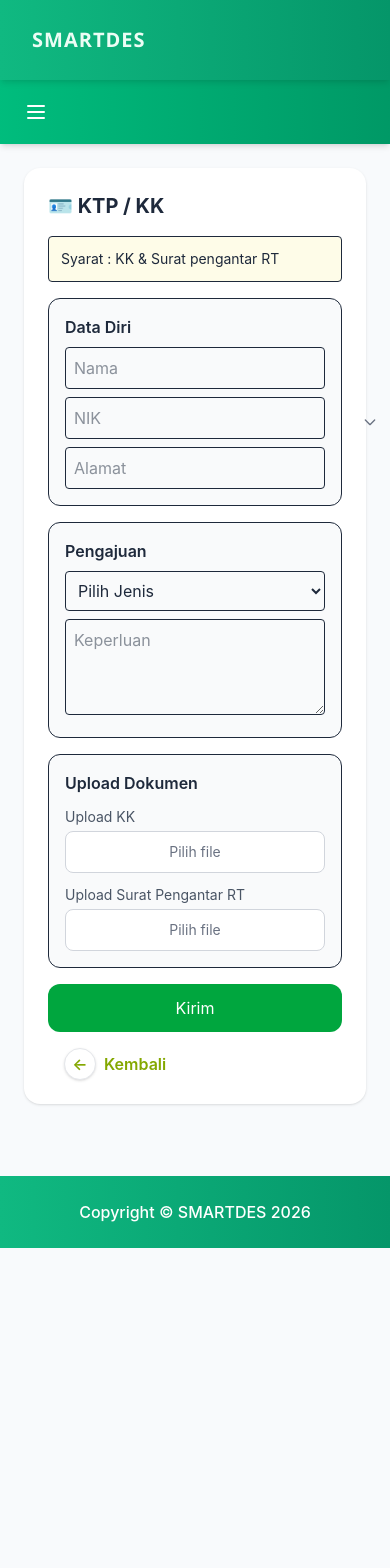
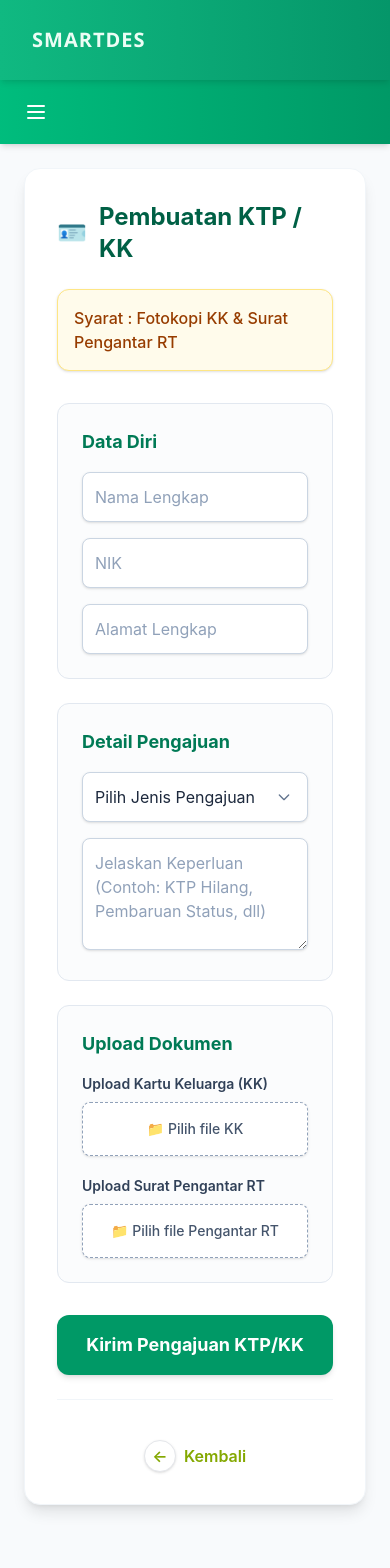
Before and after one commit to muhammadarlianoscar-uti/TA-WEB-24-SEMBADE, a Next.js app: page /pelayanan/ktp-kk in a window 390 px wide. Shown: the top 1568 px of the page. Before the commit the page ends 1248 px from the top, so only its background shows below. Built offline with nearby package versions, Linux system fonts and the light colour scheme.

Commit message:
perbaikan pada bagian pelayanan/ktp-kk

```diff
--- a/app/pelayanan/ktp-kk/page.tsx
+++ b/app/pelayanan/ktp-kk/page.tsx
@@ -39,25 +39,33 @@ export default function KTPPage() {
   };
 
   return (
-    <div className="p-6 max-w-xl mx-auto">
-      <div className="bg-white p-6 rounded-2xl shadow">
-        <h1 className="text-xl font-bold mb-4">🪪 KTP / KK</h1>
+    <div className="p-6 max-w-2xl mx-auto">
+      <div className="bg-white p-8 rounded-2xl shadow-lg border border-slate-100">
 
-        <div className="bg-yellow-50 border p-3 rounded mb-4 text-sm">Syarat :
-          KK & Surat pengantar RT
+        {/* JUDUL */}
+        <div className="flex items-center gap-3 mb-6">
+          <span className="text-2xl">🪪</span>
+          <h1 className="text-2xl font-bold text-emerald-800">Pembuatan KTP / KK</h1>
+        </div>
+
+        {/* SYARAT */}
+        <div className="bg-amber-50 border border-amber-200 text-amber-800 p-4 rounded-xl mb-8 font-medium shadow-sm">
+          Syarat : Fotokopi KK & Surat Pengantar RT
         </div>
 
         <form onSubmit={handleSend} autoComplete="off">
-          <div className="bg-gray-50 border p-4 rounded-xl mb-4">
-            <p className="font-semibold mb-2">Data Diri</p>
+
+          {/* DATA DIRI */}
+          <div className="border border-slate-200 p-6 rounded-xl mb-6 bg-slate-50/50">
+            <h2 className="text-lg font-bold text-emerald-700 mb-4">Data Diri</h2>
 
             <input
               name="name"
               value={data.name}
               onChange={handleChange}
-              placeholder="Nama"
+              placeholder="Nama Lengkap"
               required
-              className="w-full border p-2 rounded mb-2"
+              className="w-full border border-slate-300 p-3 rounded-lg mb-4 text-slate-800 placeholder-slate-400 focus:outline-none focus:ring-2 focus:ring-emerald-500 bg-white shadow-sm"
             />
 
             <input
@@ -66,49 +74,39 @@ export default function KTPPage() {
               onChange={handleChange}
               placeholder="NIK"
               required
-              className="w-full border p-2 rounded mb-2"
+              className="w-full border border-slate-300 p-3 rounded-lg mb-4 text-slate-800 placeholder-slate-400 focus:outline-none focus:ring-2 focus:ring-emerald-500 bg-white shadow-sm"
             />
 
             <input
               name="address"
               value={data.address}
               onChange={handleChange}
-              placeholder="Alamat"
+              placeholder="Alamat Lengkap"
               required
-              className="w-full border p-2 rounded"
+              className="w-full border border-slate-300 p-3 rounded-lg text-slate-800 placeholder-slate-400 focus:outline-none focus:ring-2 focus:ring-emerald-500 bg-white shadow-sm"
             />
           </div>
 
-          <div className="bg-gray-50 border p-4 rounded-xl mb-4">
-            <p className="font-semibold mb-2">Pengajuan</p>
-            <div classname="relative w-full mb-2">
+          {/* PENGAJUAN */}
+          <div className="border border-slate-200 p-6 rounded-xl mb-6 bg-slate-50/50">
+            <h2 className="text-lg font-bold text-emerald-700 mb-4">Detail Pengajuan</h2>
+
+            {/* PERBAIKAN: classname -> className */}
+            <div className="relative w-full mb-4">
               <select
                 name="type"
                 value={data.type}
                 onChange={handleChange}
                 required
-                className="w-full border p-2 rounded mb-2"
+                className="w-full appearance-none border border-slate-300 p-3 rounded-lg text-slate-800 focus:outline-none focus:ring-2 focus:ring-emerald-500 bg-white shadow-sm pr-10"
               >
-                <option value="" disabled>
-                  Pilih Jenis
-                </option>
-                <option value="ktp">KTP</option>
-                <option value="kk">KK</option>
+                <option value="" disabled>Pilih Jenis Pengajuan</option>
+                <option value="ktp">Pembuatan KTP Baru / Perbaikan</option>
+                <option value="kk">Pembuatan KK Baru / Perbaikan</option>
               </select>
-              <div className="pointer-events-none absolute inset-y-0 right-3 flex items-center text-gray-500">
-                <svg
-                  className="h-4 w-4"
-                  fill="none"
-                  stroke="currentColor"
-                  viewBox="0 0 24 24"
-                  xmlns="http://www.w3.org/2000/svg"
-                >
-                  <path
-                    strokeLinecap="round"
-                    strokeLinejoin="round"
-                    strokeWidth="2"
-                    d="M19 9l-7 7-7-7"
-                  ></path>
+              <div className="pointer-events-none absolute inset-y-0 right-4 flex items-center text-slate-500">
+                <svg className="h-4 w-4" fill="none" stroke="currentColor" viewBox="0 0 24 24" xmlns="http://www.w3.org/2000/svg">
+                  <path strokeLinecap="round" strokeLinejoin="round" strokeWidth="2" d="M19 9l-7 7-7-7"></path>
                 </svg>
               </div>
             </div>
@@ -118,20 +116,22 @@ export default function KTPPage() {
               value={data.purpose}
               onChange={handleChange}
               required
-              className="w-full border p-2 rounded h-24"
-              placeholder="Keperluan"
+              className="w-full border border-slate-300 p-3 rounded-lg h-28 text-slate-800 placeholder-slate-400 focus:outline-none focus:ring-2 focus:ring-emerald-500 bg-white shadow-sm resize-y"
+              placeholder="Jelaskan Keperluan (Contoh: KTP Hilang, Pembaruan Status, dll)"
             />
           </div>
 
-          <div className="bg-gray-50 border p-4 rounded-xl mb-4">
-            <p className="font-semibold mb-3">Upload Dokumen</p>
-            <div className="mb-3">
-              <label className="block text-sm text-gray-600 mb-1">
-                Upload KK
+          {/* UPLOAD DOKUMEN */}
+          <div className="border border-slate-200 p-6 rounded-xl mb-8 bg-slate-50/50">
+            <h2 className="text-lg font-bold text-emerald-700 mb-4">Upload Dokumen</h2>
+
+            <div className="mb-5">
+              <label className="block text-sm font-semibold text-slate-700 mb-2">
+                Upload Kartu Keluarga (KK)
               </label>
-              <label className="flex items-center justify-center bg-white border border-gray-300 p-2.5 rounded-lg cursor-pointer hover:bg-gray-100 transition">
-                <span className="text-sm text-gray-500">
-                  {files.kk ? files.kk.name : "Pilih file"}
+              <label className="flex items-center justify-center bg-white border border-dashed border-slate-400 p-4 rounded-lg cursor-pointer hover:bg-slate-100 transition shadow-sm">
+                <span className="text-sm font-medium text-slate-600">
+                  {files.kk ? `✅ ${files.kk.name}` : "📁 Pilih file KK"}
                 </span>
                 <input
                   type="file"
@@ -143,13 +143,14 @@ export default function KTPPage() {
                 />
               </label>
             </div>
+
             <div>
-              <label className="block text-sm text-gray-600 mb-1">
+              <label className="block text-sm font-semibold text-slate-700 mb-2">
                 Upload Surat Pengantar RT
               </label>
-              <label className="flex items-center justify-center bg-white border border-gray-300 p-2.5 rounded-lg cursor-pointer hover:bg-gray-100 transition">
-                <span className="text-sm text-gray-500">
-                  {files.suratRt ? files.suratRt.name : "Pilih file"}
+              <label className="flex items-center justify-center bg-white border border-dashed border-slate-400 p-4 rounded-lg cursor-pointer hover:bg-slate-100 transition shadow-sm">
+                <span className="text-sm font-medium text-slate-600">
+                  {files.suratRt ? `✅ ${files.suratRt.name}` : "📁 Pilih file Pengantar RT"}
                 </span>
                 <input
                   type="file"
@@ -163,12 +164,20 @@ export default function KTPPage() {
             </div>
           </div>
 
-          <button type="submit" className="w-full bg-green-600 text-white p-3 rounded-xl">
-            Kirim
+          <button
+            type="submit"
+            className="w-full bg-emerald-600 text-white font-bold p-4 rounded-xl hover:bg-emerald-700 transition shadow-md mb-6 text-lg"
+          >
+            Kirim Pengajuan KTP/KK
           </button>
 
+        </form>
+
+        {/* Letakkan BackButton di tengah bawah agar rapi */}
+        <div className="flex justify-center border-t border-slate-100 pt-6">
           <BackButton />
-        </form>
+        </div>
+
       </div>
     </div>
   );
--- a/app/pelayanan/page.tsx
+++ b/app/pelayanan/page.tsx
@@ -28,7 +28,6 @@ export default function PelayananPage() {
 
   // memproses data saat form dikirim
   const handleSubmit = (e: any) => {
-
     // mencegah refresh halaman otomatis saat submit
     e.preventDefault();
 
@@ -49,32 +48,30 @@ export default function PelayananPage() {
 
   return (
     <div className="p-6 max-w-5xl mx-auto">
-      <h1 className="text-2xl font-bold mb-6 text-center">Pelayanan Desa</h1>
+      <h1 className="text-3xl font-bold mb-8 text-center text-emerald-800">Pelayanan Desa</h1>
 
       {/* ================= ADMINISTRASI ================= */}
-      <div className="mb-10">
+      <div className="mb-12">
         <button
           onClick={() => setOpen(!open)}
-          className="w-full flex justify-between items-center bg-green-600 text-white p-4 rounded-xl"
+          className="w-full flex justify-between items-center bg-emerald-600 hover:bg-emerald-700 transition-colors text-white p-4 rounded-xl shadow-sm"
         >
-          <span className="font-semibold">🏛️ Administrasi Desa</span>
+          <span className="font-semibold text-lg">🏛️ Administrasi Desa</span>
           <span>{open ? "▲" : "▼"}</span>
         </button>
 
         {open && (
-          <div className="grid md:grid-cols-3 gap-4 mt-4">
+          <div className="grid md:grid-cols-3 gap-4 mt-4 animate-fade-in">
             <Card
               title="📄 Surat Domisili"
               desc="Surat keterangan tempat tinggal untuk keperluan administrasi seperti sekolah dan pekerjaan."
               link="/pelayanan/domisili"
             />
-
             <Card
               title="💸 SKTM"
               desc="Surat untuk pengajuan bantuan sosial atau beasiswa sebagai bukti kondisi ekonomi."
               link="/pelayanan/sktm"
             />
-
             <Card
               title="🪪 KTP / KK"
               desc="Surat pengantar untuk pembuatan atau pembaruan KTP dan Kartu Keluarga."
@@ -85,9 +82,8 @@ export default function PelayananPage() {
       </div>
 
       {/* ================= PENGADUAN ================= */}
-
-      <div className="bg-green-600 p-6 rounded-xl shadow">
-        <h2 className="font-semibold text-white font-semibold mb-8">
+      <div className="bg-emerald-600 p-8 rounded-2xl shadow-lg border border-emerald-500">
+        <h2 className="text-xl font-bold text-white mb-6">
           Form Pengaduan Masyarakat
         </h2>
 
@@ -97,40 +93,28 @@ export default function PelayananPage() {
             <input
               name="name"
               value={form.name}
-              placeholder="Nama"
+              placeholder="Nama Lengkap"
               onChange={handleChange}
-              className="w-full border p-2 rounded-lg bg-white"
+              // PERBAIKAN: Teks hitam (text-slate-800) dan outline fokus hijau
+              className="w-full border-0 p-3 rounded-lg bg-white text-slate-800 placeholder-slate-400 focus:outline-none focus:ring-2 focus:ring-emerald-300 shadow-sm"
             />
             <div className="relative w-full">
               <select
                 name="category"
                 value={form.category}
                 onChange={handleChange}
-                className="w-full appearance-none border p-3 rounded-lg bg-white pr-10"
+                className="w-full appearance-none border-0 p-3 rounded-lg bg-white pr-10 text-slate-800 focus:outline-none focus:ring-2 focus:ring-emerald-300 shadow-sm"
                 required
               >
-                <option value="" disabled>
-                  Jenis Pengaduan
-                </option>
+                <option value="" disabled>Jenis Pengaduan</option>
                 <option value="jalan">Jalan Rusak</option>
                 <option value="sampah">Sampah</option>
                 <option value="lampu">Lampu Jalan</option>
                 <option value="lainnya">Lainnya</option>
               </select>
-              <div className="pointer-events-none absolute inset-y-0 right-4 flex items-center text-gray-500">
-                <svg
-                  className="h-4 w-4"
-                  fill="none"
-                  stroke="currentColor"
-                  viewBox="0 0 24 24"
-                  xmlns="http://www.w3.org/2000/svg"
-                >
-                  <path
-                    strokeLinecap="round"
-                    strokeLinejoin="round"
-                    strokeWidth="2"
-                    d="M19 9l-7 7-7-7"
-                  ></path>
+              <div className="pointer-events-none absolute inset-y-0 right-4 flex items-center text-slate-500">
+                <svg className="h-4 w-4" fill="none" stroke="currentColor" viewBox="0 0 24 24" xmlns="http://www.w3.org/2000/svg">
+                  <path strokeLinecap="round" strokeLinejoin="round" strokeWidth="2" d="M19 9l-7 7-7-7"></path>
                 </svg>
               </div>
             </div>
@@ -141,22 +125,22 @@ export default function PelayananPage() {
             <input
               name="customCategory"
               value={form.customCategory}
-              placeholder="Tulis jenis pengaduan"
+              placeholder="Tulis jenis pengaduan spesifik..."
               onChange={handleChange}
-              className="w-full border p-2 rounded-lg bg-white mt-4"
+              className="w-full border-0 p-3 rounded-lg bg-white mt-4 text-slate-800 placeholder-slate-400 focus:outline-none focus:ring-2 focus:ring-emerald-300 shadow-sm"
               required
             />
           )}
 
           {form.category && form.category !== "" && (
-            <>
+            <div className="mt-4">
               {/* alamat */}
               <input
                 name="address"
                 value={form.address}
-                placeholder="Alamat / Patokan Lokasi"
+                placeholder="Alamat / Patokan Lokasi Lengkap"
                 onChange={handleChange}
-                className="w-full border p-3 rounded-lg bg-white mt-4"
+                className="w-full border-0 p-3 rounded-lg bg-white mt-4 text-slate-800 placeholder-slate-400 focus:outline-none focus:ring-2 focus:ring-emerald-300 shadow-sm"
                 required
               />
 
@@ -166,19 +150,19 @@ export default function PelayananPage() {
                 value={form.description}
                 placeholder="Deskripsikan pengaduan secara lengkap..."
                 onChange={handleChange}
-                className="w-full border p-4 rounded-lg mt-4 h-44 bg-white"
+                className="w-full border-0 p-4 rounded-lg mt-4 h-40 bg-white text-slate-800 placeholder-slate-400 focus:outline-none focus:ring-2 focus:ring-emerald-300 shadow-sm resize-y"
                 required
               />
 
               {/* upload */}
-              <div className="mt-4">
-                <label className="block mb-2 text-sm font-medium text-white">
-                  Upload Foto
+              <div className="mt-6 bg-emerald-700/50 p-5 rounded-xl border border-emerald-500/50">
+                <label className="block mb-2 text-sm font-semibold text-emerald-50">
+                  Upload Bukti Foto
                 </label>
 
-                <label className="flex items-center justify-center bg-white border border-gray-300 p-3 rounded-lg cursor-pointer hover:bg-gray-50 transition text-gray-600">
-                  <span className="text-sm">
-                    {form.image ? form.image.name : "Pilih foto pengaduan"}
+                <label className="flex items-center justify-center bg-white border border-dashed border-emerald-300 p-4 rounded-lg cursor-pointer hover:bg-emerald-50 transition shadow-sm">
+                  <span className="text-sm font-medium text-slate-600">
+                    {form.image ? `✅ ${form.image.name}` : "📁 Pilih foto pengaduan"}
                   </span>
                   <input
                     type="file"
@@ -189,18 +173,19 @@ export default function PelayananPage() {
                   />
                 </label>
 
-                <p className="text-xs text-white mt-1">
-                  Maksimal 5MB (jpg/png)
+                <p className="text-xs text-emerald-100 mt-2">
+                  Maksimal 5MB (Format didukung: JPG/PNG)
                 </p>
               </div>
 
               <button
                 type="submit"
-                className="bg-blue-500 text-white p-2 px-6 rounded-lg mt-6 hover:bg-yellow-400 transition font-medium"
+                // PERBAIKAN: Warna tombol diselaraskan jadi emerald gelap, bukan biru/kuning
+                className="w-full bg-emerald-900 text-white font-bold p-4 rounded-xl mt-6 hover:bg-emerald-800 transition shadow-md text-lg"
               >
-                Kirim Pengaduan
+                Kirim Pengaduan Sekarang
               </button>
-            </>
+            </div>
           )}
         </form>
       </div>
@@ -210,18 +195,12 @@ export default function PelayananPage() {
 
 // ================= CARD =================
 function Card({ title, desc, link }: any) {
+  // PERBAIKAN: Desain Card diperbarui agar tulisannya lebih kontras dan kotaknya lebih mewah
   return (
     <Link href={link}>
-      <div
-        className="bg-green-600 text-white p-4 rounded-xl
-                      hover:bg-green-700 transition cursor-pointer
-                      h-40 shadow flex flex-col justify-between"
-      >
-        {/* Judul */}
-        <h3 className="font-semibold text-lg">{title}</h3>
-
-        {/* Deskripsi putih */}
-        <div className="bg-white text-gray-700 text-sm p-2 rounded">{desc}</div>
+      <div className="bg-emerald-50 border border-emerald-200 p-5 rounded-xl hover:bg-emerald-100 hover:border-emerald-300 hover:shadow-md transition cursor-pointer h-full flex flex-col gap-3">
+        <h3 className="font-bold text-lg text-emerald-800">{title}</h3>
+        <div className="text-slate-600 text-sm leading-relaxed">{desc}</div>
       </div>
     </Link>
   );
```
